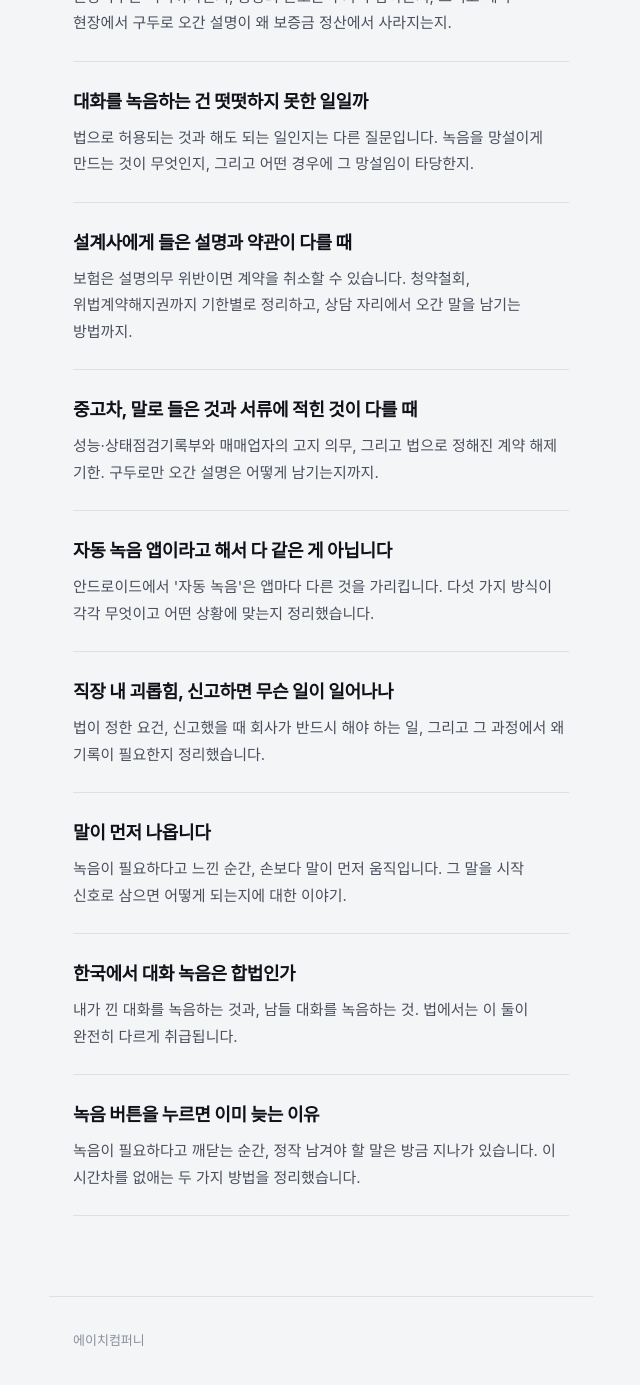
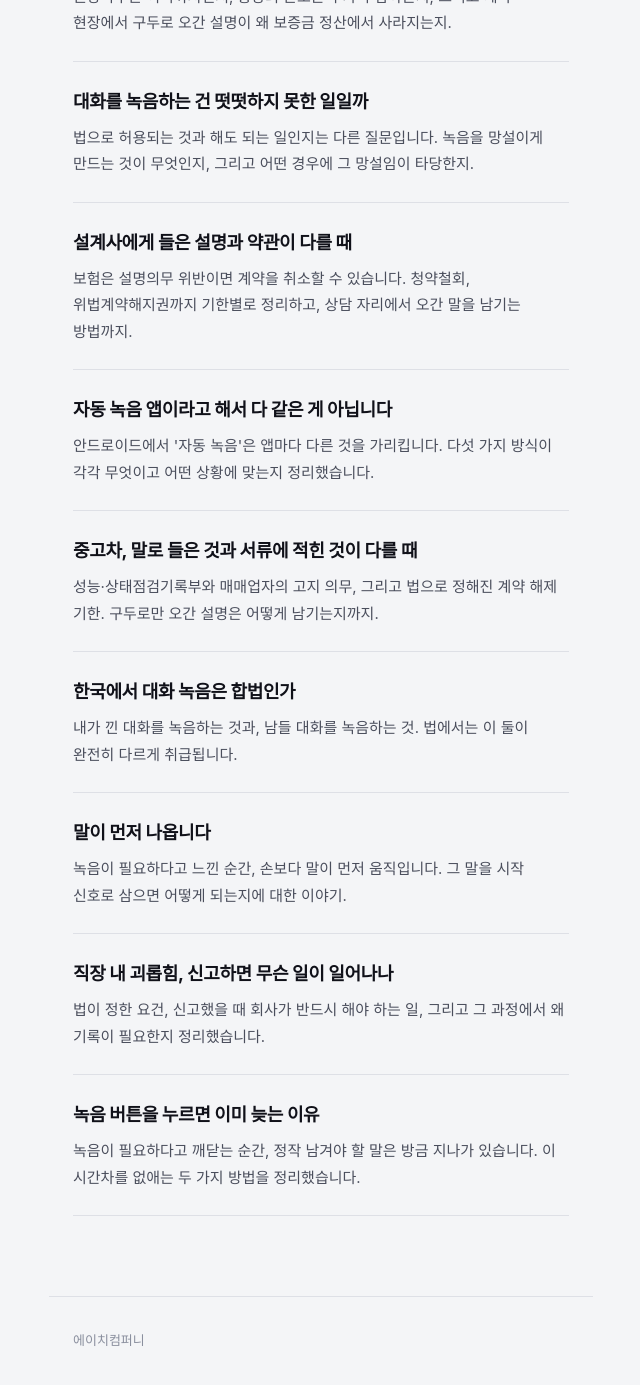
Before and after one commit to hcompany-kr/hcompany-kr.github.io, a Jekyll site: the page built from blog/ko/index.html, in a window 1280 px wide and 1400 px high, scrolled down 1483 px. Shown: the top 1385 px of the window, without its empty margins (319-959 px from the left). Built offline with Jekyll 4.4.1, drawn with Linux system fonts in a browser that asks for light colours; some web fonts are replaced; some of the changed text lies outside the part shown.

Commit message:
Add files via upload

```diff
--- a/blog/ko/index.html
+++ b/blog/ko/index.html
@@ -9,11 +9,32 @@
 <title>블로그 | {{ site.title }}</title>
 <meta name="description" content="녹음과 기록에 관해 알아두면 좋은 것들.">
 <link rel="canonical" href="{{ page.url | absolute_url }}">
+
+<link rel="alternate" hreflang="ko" href="{{ '/blog/ko/' | absolute_url }}">
+<link rel="alternate" hreflang="en" href="{{ '/blog/en/' | absolute_url }}">
+<link rel="alternate" hreflang="ja" href="{{ '/blog/ja/' | absolute_url }}">
+<link rel="alternate" hreflang="es" href="{{ '/blog/es/' | absolute_url }}">
+<link rel="alternate" hreflang="it" href="{{ '/blog/it/' | absolute_url }}">
+<link rel="alternate" hreflang="x-default" href="{{ '/blog/en/' | absolute_url }}">
+
+<meta property="og:type" content="website">
+<meta property="og:title" content="블로그 | {{ site.title }}">
+<meta property="og:description" content="녹음과 기록에 관해 알아두면 좋은 것들.">
+<meta property="og:url" content="{{ page.url | absolute_url }}">
+<meta property="og:site_name" content="{{ site.title }}">
+
 <link rel="stylesheet" href="{{ '/assets/css/main.css' | relative_url }}">
 </head>
 <body>
 <header class="masthead">
   <a class="wordmark" href="{{ '/' | relative_url }}">에이치컴퍼니</a>
+  <nav class="langs" aria-label="언어">
+    <span class="lang is-current">ko</span>
+    <a class="lang" href="{{ '/blog/en/' | relative_url }}">en</a>
+    <a class="lang" href="{{ '/blog/ja/' | relative_url }}">ja</a>
+    <a class="lang" href="{{ '/blog/es/' | relative_url }}">es</a>
+    <a class="lang" href="{{ '/blog/it/' | relative_url }}">it</a>
+  </nav>
 </header>
 
 <main>
@@ -22,7 +43,7 @@
   </div>
 
   <div class="list">
-    {% assign posts = site.posts | where: "lang", "ko" %}
+    {% assign posts = site.posts | where: "lang", "ko" | sort: "date" | reverse %}
     {% for post in posts %}
     <div class="list-item">
       <h2><a href="{{ post.url | relative_url }}">{{ post.title }}</a></h2>
```
